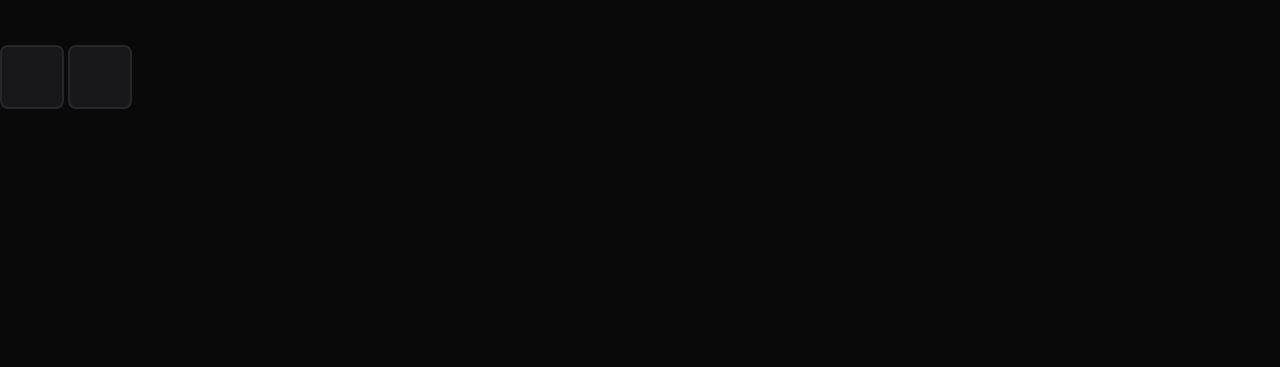
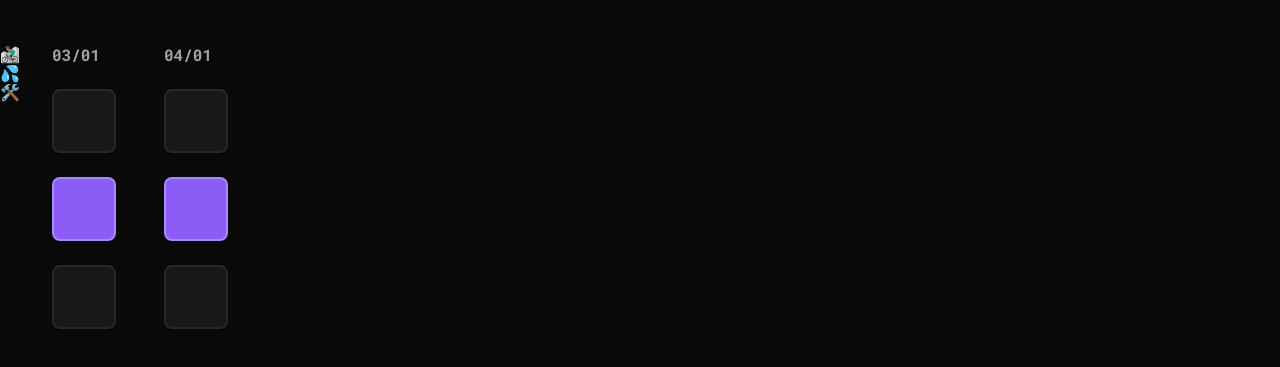
Before and after one commit to micaiasdev/Habits, a plain HTML site: page index.html in a window 1280 px wide. Shown: the part 135-502 px from the top of the page. Drawn offline with Linux system fonts and the light colour scheme.

Commit message:
edit-position-days

```diff
--- a/index.html
+++ b/index.html
@@ -8,6 +8,11 @@
 		<link rel="preconnect" href="https://fonts.gstatic.com" crossorigin />
 		<link
 			href="https://fonts.googleapis.com/css2?family=Inter:wght@600&display=swap"
+			rel="stylesheet" />
+		<link rel="preconnect" href="https://fonts.googleapis.com" />
+		<link rel="preconnect" href="https://fonts.gstatic.com" crossorigin />
+		<link
+			href="https://fonts.googleapis.com/css2?family=Roboto+Mono:wght@700&display=swap"
 			rel="stylesheet" />
 		<link rel="stylesheet" href="style.css" />
 		<title>Habits</title>
@@ -20,8 +25,26 @@
 				Registrar meu dia
 			</button>
 		</header>
-
-		<input type="checkbox" />
-		<input type="checkbox" checked />
+		<form>
+			<div class="habits">
+				<div class="habit">🚵‍♂️</div>
+				<div class="habit">💦</div>
+				<div class="habit">🛠️</div>
+			</div>
+			<div class="days">
+				<div class="day">
+					03/01
+					<input type="checkbox" />
+					<input type="checkbox" checked />
+					<input type="checkbox" />
+				</div>
+				<div class="day">
+					04/01
+					<input type="checkbox" />
+					<input type="checkbox" checked />
+					<input type="checkbox" />
+				</div>
+			</div>
+		</form>
 	</body>
 </html>
--- a/style.css
+++ b/style.css
@@ -45,3 +45,39 @@ input {
 
 	background: #18181b;
 }
+
+/* Pseudo-selector */
+input:checked {
+	appearance: none;
+	-webkit-appearance: none;
+
+	width: 64px;
+	height: 64px;
+
+	background: #8b5cf6;
+	border: 2px solid #a78bfa;
+	border-radius: 8px;
+}
+
+form {
+	display: flex;
+}
+
+form .days {
+	display: flex;
+	gap: 48px;
+	margin-left: 32px;
+}
+
+form .days .day {
+	display: flex;
+	gap: 24px;
+	flex-direction: column;
+}
+
+form .day {
+	font-family: "Roboto mono", "sans-serif";
+	font-weight: 700;
+	line-height: 125%;
+	color: #a1a1aa;
+}
```
